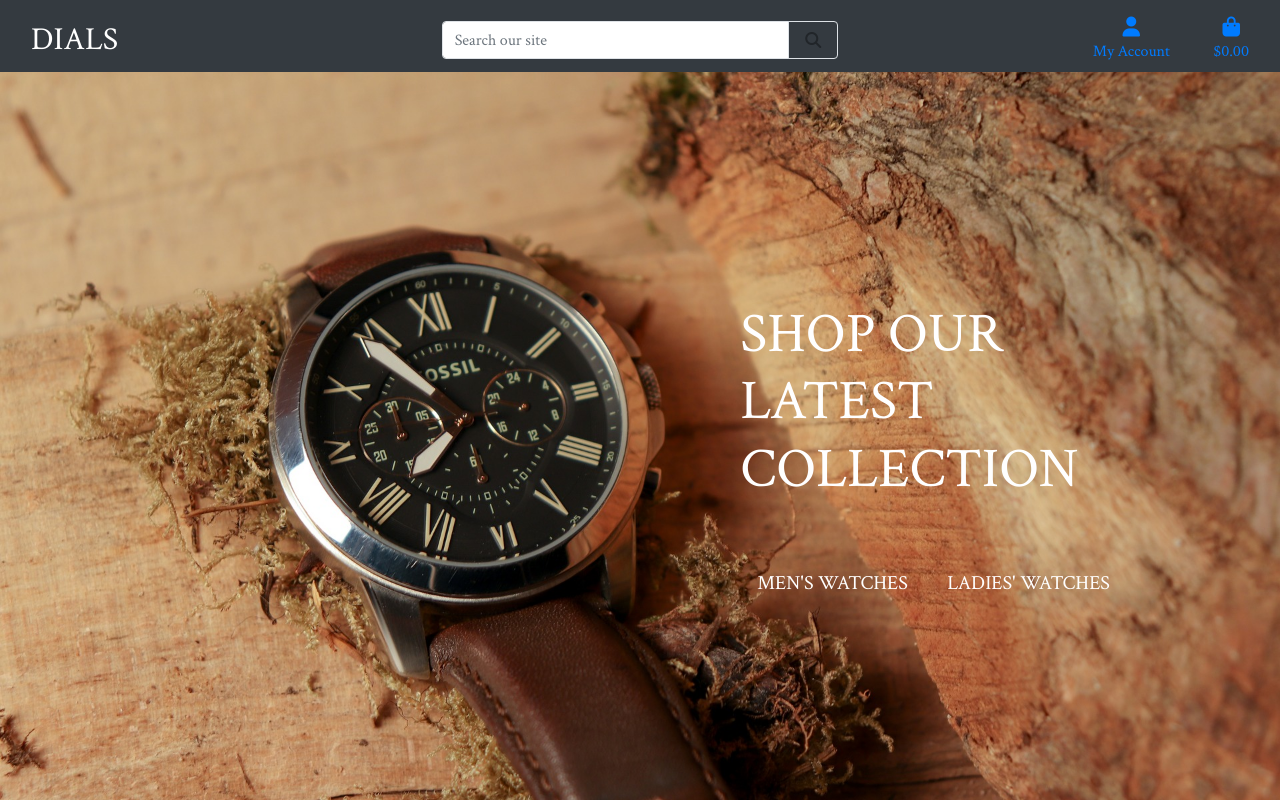
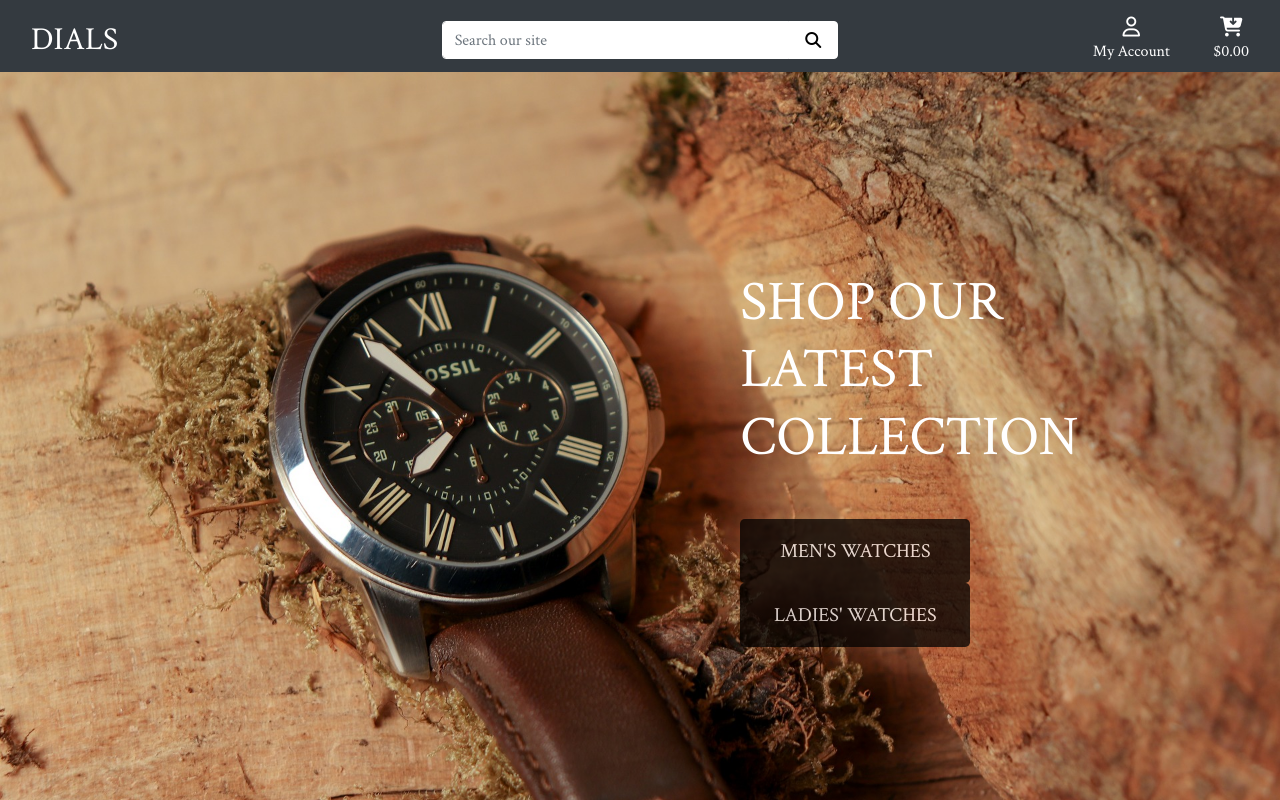
Before and after one commit to gjularic/Dials, a Django app: page / in a window 1280 px wide. Run offline with Django 3.2, Linux system fonts and the light colour scheme; some libraries are stand-ins or nearby versions.

Commit message:
Added style for search bar, buttons and icons

```diff
--- a/static/css/base.css
+++ b/static/css/base.css
@@ -27,6 +27,50 @@
     width: fit-content;
 }
 
+.shop-now-button {
+    background: black;
+    color: white;
+    min-width: 230px;
+    opacity: 0.75;
+}
+
+.btn-black {
+    background: white;
+    color: black;
+}
+
+.shop-now-button:hover,
+.shop-now-button:active,
+.shop-now-button:focus,
+.btn-black:hover,
+.btn-black:active,
+.btn-black:focus {
+    background: #222;
+    color: white;
+}
+
+.text-white {
+    color: #fff !important;
+}
+
+.border-white {
+    border: 1px solid white !important;
+}
+
+.bg-black {
+    background: #000 !important;
+}
+
+.overlay {
+	height: 100%;
+	width: 100%;
+	top: 0;
+	left: 0;
+	position: fixed;
+	background: white;
+	z-index: -1;
+}
+
 /* -------------------------------- Media Queries */
 
 /* Slightly larger container on xl screens */
--- a/templates/base.html
+++ b/templates/base.html
@@ -56,10 +56,10 @@
       <div class="col-12 col-lg-4 my-auto py-1 py-lg-0">
         <form method="GET" action="">
           <div class="input-group w-100">
-            <input class="form-control border border-black rounded-3" type="text" name="q"
+            <input class="form-control border border-white rounded-3" type="text" name="q"
               placeholder="Search our site">
             <div class="input-group-append">
-              <button class="form-control btn btn-black border border-black rounded-3" type="submit">
+              <button class="form-control btn btn-black border border-white rounded-3" type="submit">
                 <span class="icon">
                   <i class="fas fa-search"></i>
                 </span>
@@ -71,10 +71,10 @@
       <div class="col-12 col-lg-4 my-auto py-1 py-lg-0">
         <ul class="list-inline list-unstyled text-center text-lg-right my-0">
           <li class="list-inline-item dropdown">
-            <a class="text-black nav-link" href="#" id="user-options" data-toggle="dropdown" aria-haspopup="true"
+            <a class="text-white nav-link" href="#" id="user-options" data-toggle="dropdown" aria-haspopup="true"
               aria-expanded="false">
               <div class="text-center">
-                <div><i class="fas fa-user fa-lg"></i></div>
+                <div><i class="far fa-user fa-lg"></i></div>
                 <p class="my-0">My Account</p>
               </div>
             </a>
@@ -92,9 +92,9 @@
             </div>
           </li>
           <li class="list-inline-item">
-            <a class="{% if grand_total %}text-info font-weight-bold{% else %}text-black{% endif %} nav-link" href="">
+            <a class="{% if grand_total %}text-info font-weight-bold{% else %}text-white{% endif %} nav-link" href="">
               <div class="text-center">
-                <div><i class="fas fa-shopping-bag fa-lg"></i></div>
+                <div><i class="fas fa-cart-arrow-down fa-lg"></i></div>
                 <p class="my-0">
                   {% if grand_total %}
                   ${{ grand_total|floatformat:2 }}
```
